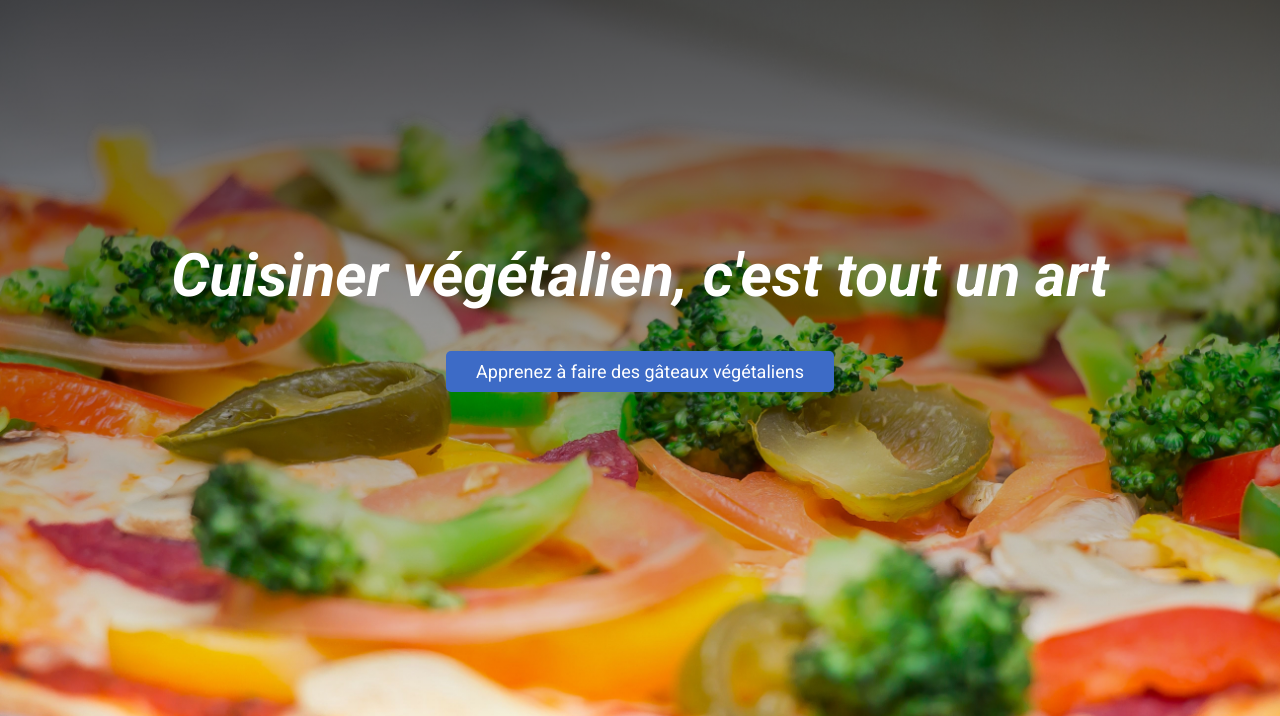
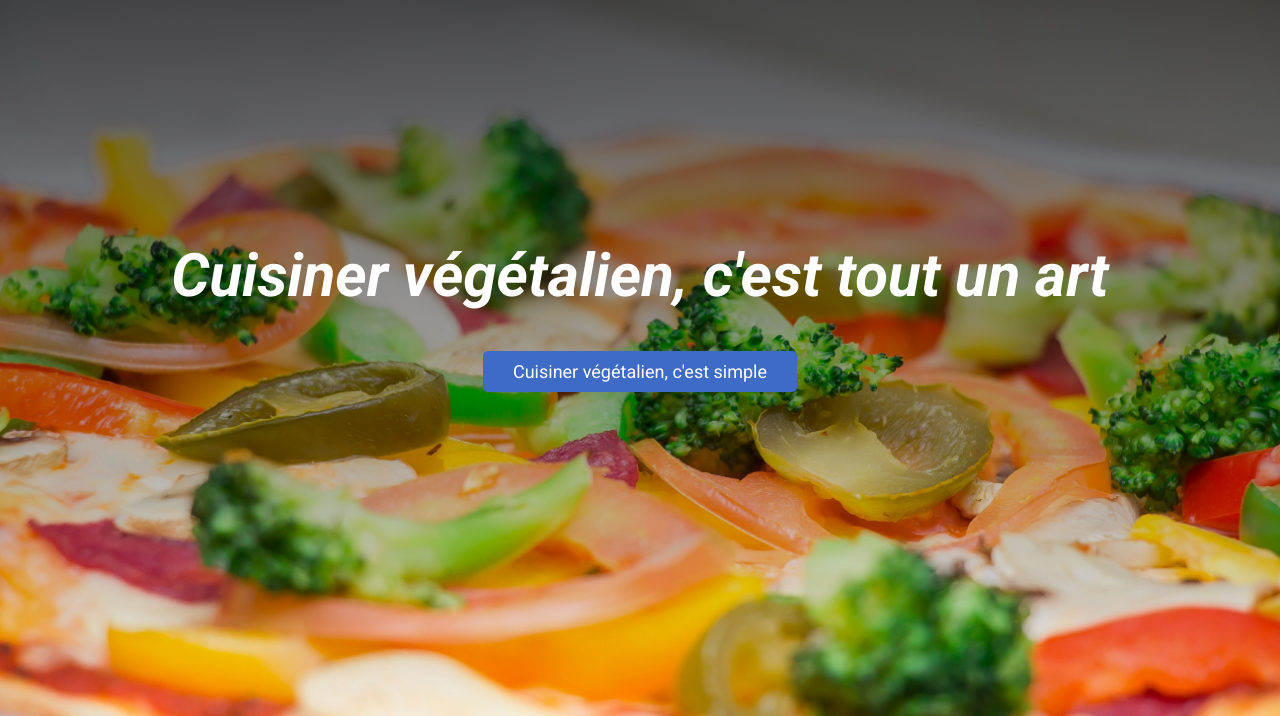
Before and after one commit to Sabrina-Soul/cuisine-vegetalienne, a plain HTML site: page index.html in a window 1280 px wide. Shown: the part 84-800 px from the top of the page. Drawn offline with nearby package versions, Linux system fonts and the light colour scheme.

Commit message:
Update index.html

```diff
--- a/index.html
+++ b/index.html
@@ -39,7 +39,7 @@
         <main>
             <section class="hero-section">
                 <h1>Cuisiner végétalien, c'est tout un art</h1>
-                <a href="#" class="btn">Apprenez à faire des gâteaux végétaliens</a>
+                <a href="#" class="btn">Cuisiner végétalien, c'est simple</a>
             </section>
 
             <section class="welcome">
```
